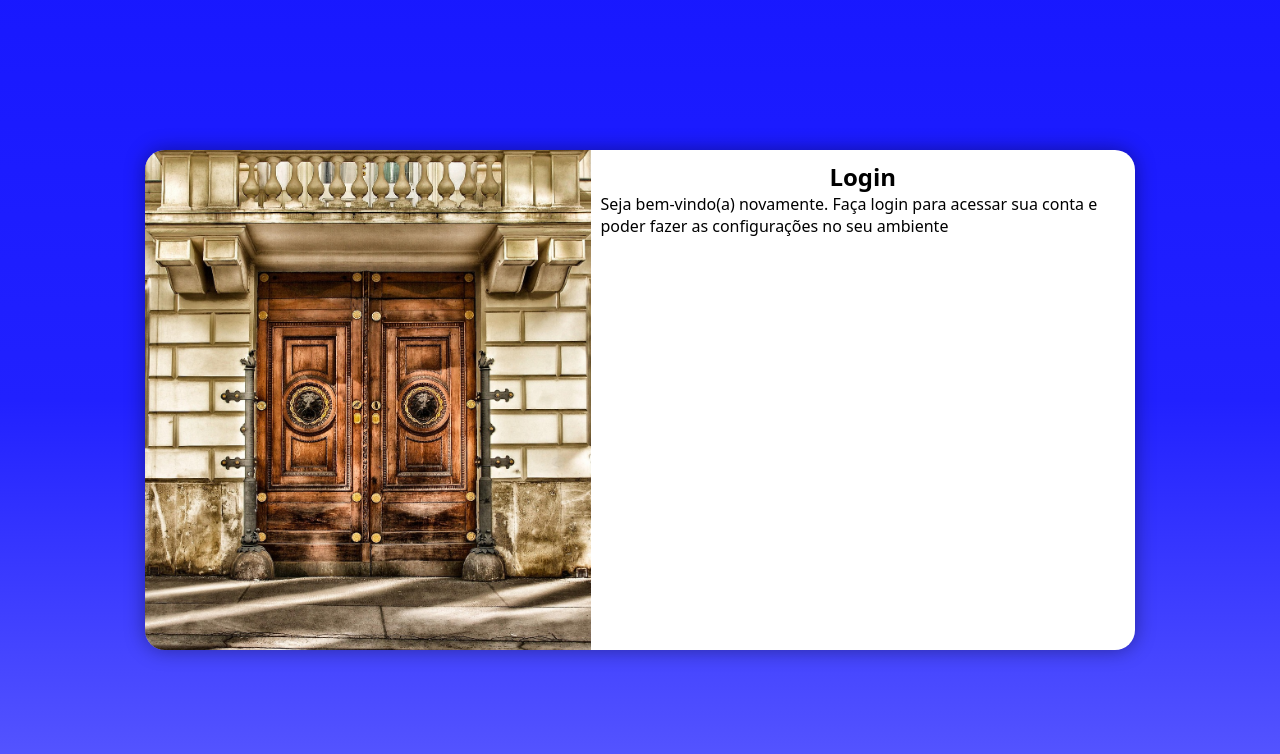
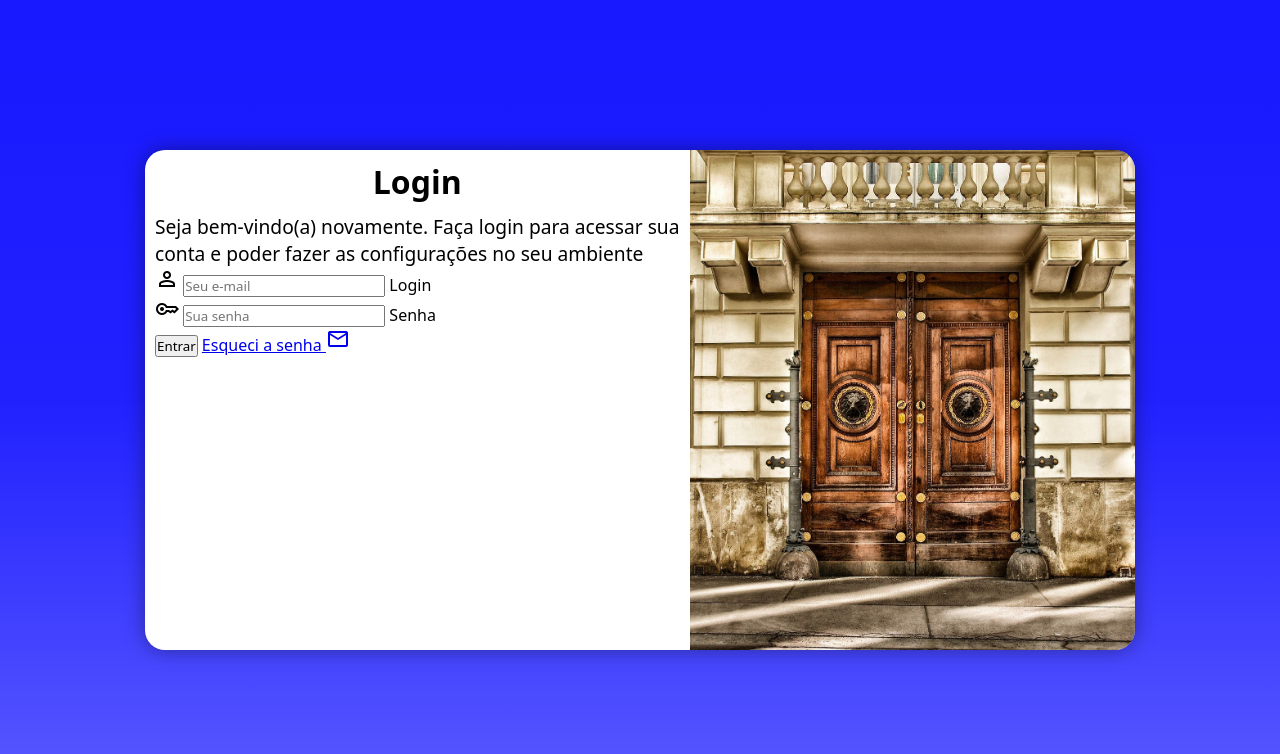
Before and after one commit to leoryboy/projeto-login, a plain HTML site: page index.html in a window 1280 px wide. Drawn offline with nearby package versions, Linux system fonts and the light colour scheme.

Commit message:
Criando o formulário de login

```diff
--- a/estilos/media-query.css
+++ b/estilos/media-query.css
@@ -28,12 +28,18 @@
         width: 990px;
     }
     section#login > div#imagem {
-        float: left;
+        float: right;
         width: 45%;
         height: 100%;
     }
     section#login > div#formulario {
-        float: right;
+        float: left;
         width: 55%;
     }
+    div#formulario > h1 {
+        font-size: 2em;
+    }
+    div#formulario > p {
+        font-size: 1.2em;
+    }
 }
--- a/estilos/style.css
+++ b/estilos/style.css
@@ -55,4 +55,9 @@ section#login > div#formulario {
 }
 section#login > div#formulario > h1 {
     text-align: center;
+    margin-bottom: 10px;
 }
+
+div#formulario > p {
+    font-size: 0.9em;
+}
--- a/index.html
+++ b/index.html
@@ -3,6 +3,7 @@
 <head>
     <meta charset="UTF-8">
     <meta name="viewport" content="width=device-width, initial-scale=1.0">
+    <link href="https://fonts.googleapis.com/css2?family=Material+Symbols+Outlined" rel="stylesheet" />
     <link rel="stylesheet" href="estilos/style.css">
     <link rel="stylesheet" href="estilos/media-query.css">
     <title>Login</title>
@@ -15,8 +16,21 @@
             <div id="formulario">
                 <h1>Login</h1>
                 <p>Seja bem-vindo(a) novamente. Faça login para acessar sua conta e poder fazer as configurações no seu ambiente</p>
-                <form action="login.php" method="post">
-
+                <form action="login.php" method="post" autocomplete="on">
+                    <div class="campo">
+                        <span class="material-symbols-outlined">Person</span>
+                        <input type="email" name="login" id="ilogin" placeholder="Seu e-mail" required autocomplete="email" maxlength="30">
+                        <label for="ilogin">Login</label>
+                    </div>
+                    <div class="campo">
+                        <span class="material-symbols-outlined">Key</span>
+                        <input type="password" name="senha" id="isenha" placeholder="Sua senha" required autocomplete="current-password" minlength="8" maxlength="15">
+                        <label for="isenha">Senha</label>
+                    </div>
+                    <input type="submit" value="Entrar">
+                    <a href="esqueci.html">
+                        Esqueci a senha <span class="material-symbols-outlined">mail</span>
+                    </a>
                 </form>
             </div>
 
```
